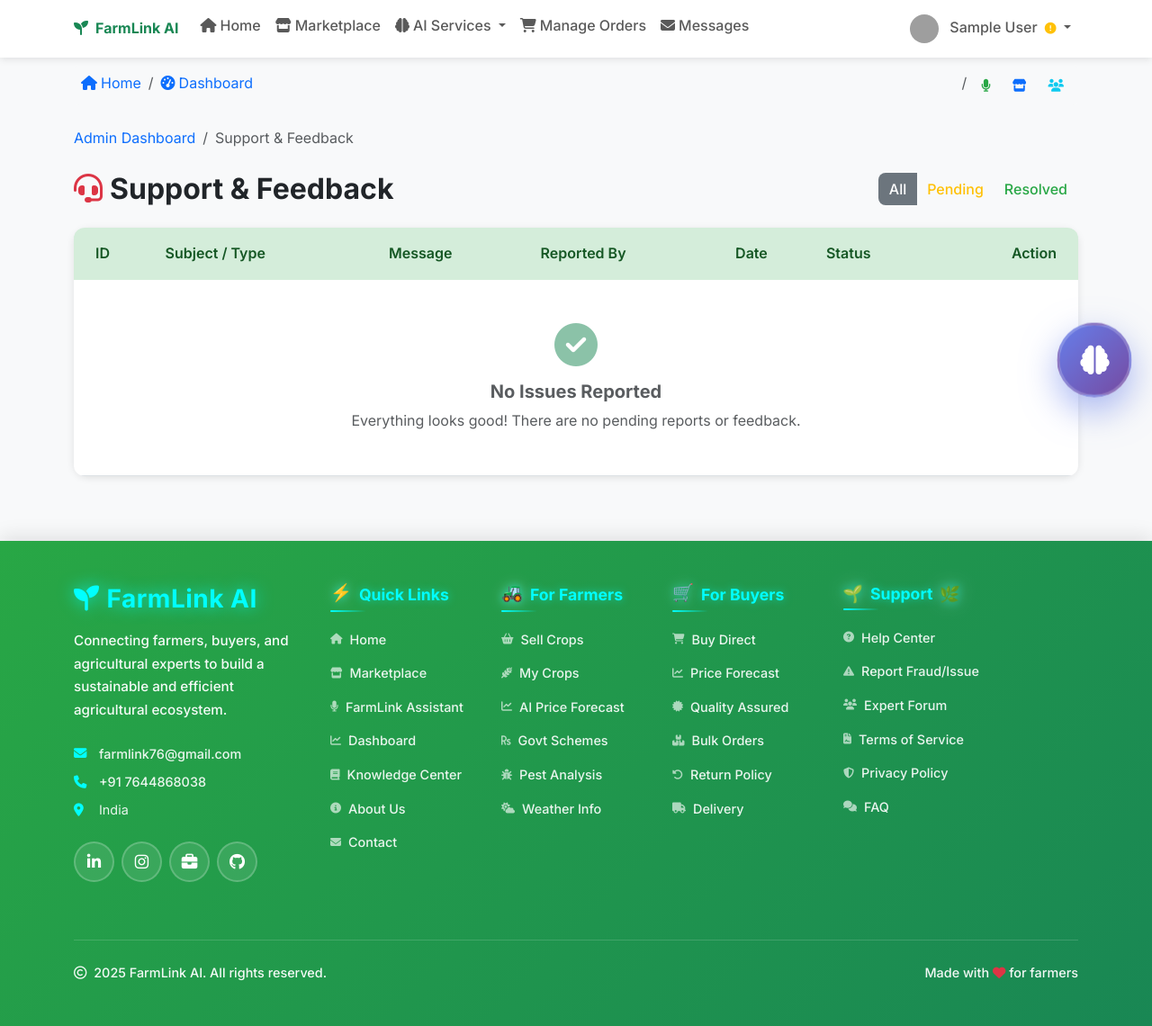
After one commit to Dipendra2003/Farmlink-AI, a Flask app: page /admin/support in a window 1280 px wide. The commit adds this page. Shown: the whole page at 90% size. Run offline with Flask 3, Linux system fonts and the light colour scheme; the visitor is signed in with stand-in values (Sample User, id 1); data that the repository does not hold is empty; some libraries are stand-ins or nearby versions; grey boxes are pictures that could not be loaded.

Commit message:
support and report update

```diff
--- a/routes.py
+++ b/routes.py
@@ -49,6 +49,26 @@ Sent at: {datetime.now().strftime('%Y-%m-%d %H:%M:%S')}
             # Send admin notification
             mail.send(admin_msg)
 
+            # Save to Database as well
+            from models import Feedback, User
+            user_id = current_user.id if current_user.is_authenticated else None
+
+            if not user_id:
+                admin_user = User.query.filter_by(role='admin').first()
+                if admin_user:
+                    user_id = admin_user.id
+
+            if user_id:
+                db_message = f"Sender Name: {form.name.data}\nSender Email: {form.email.data}\n\n{form.message.data}"
+                feedback = Feedback(
+                    subject=f"Contact Us: {form.subject.data}",
+                    message=db_message,
+                    user_id=user_id
+                )
+                db.session.add(feedback)
+                db.session.commit()
+
+            flash('Your message has been sent successfully. We will get back to you soon!', 'success')
             # Send confirmation to user
             user_msg = FlaskMailMessage(
                 subject="Thank you for contacting FarmLink AI",
@@ -108,9 +128,27 @@ def return_policy():
     return render_template('pages/return_policy.html')
 
 @app.route('/report-issue', methods=['GET', 'POST'])
+@login_required
 def report_issue():
     if request.method == 'POST':
-        flash('Your issue has been reported successfully. Our team will look into it.', 'success')
+        issue_type = request.form.get('issue_type', 'Other')
+        order_id = request.form.get('order_id', '').strip()
+        description = request.form.get('description', '')
+
+        subject = f"Report Issue: {issue_type.title()}"
+        if order_id:
+            subject += f" (Order: {order_id})"
+
+        from models import Feedback
+        report = Feedback(
+            subject=subject,
+            message=description,
+            user_id=current_user.id
+        )
+        db.session.add(report)
+        db.session.commit()
+
+        flash('Your issue has been reported successfully. Our admin team will look into it.', 'success')
         return redirect(url_for('report_issue'))
     return render_template('pages/report_issue.html')
 
@@ -533,6 +571,42 @@ def buyer_dashboard():
                          nearby_crops=nearby_crops,
                          total_spent=total_spent,
                          pending_ratings=pending_ratings)
+
+@app.route('/admin/support')
+@login_required
+@admin_required
+def admin_support():
+    from models import Feedback
+    status_filter = request.args.get('status', 'all')
+    page = request.args.get('page', 1, type=int)
+
+    query = Feedback.query
+    if status_filter != 'all':
+        query = query.filter_by(status=status_filter)
+
+    feedbacks = query.order_by(
+        db.case(
+            (Feedback.status == 'pending', 0),
+            else_=1
+        ),
+        Feedback.created_at.desc()
+    ).paginate(page=page, per_page=10, error_out=False)
+
+    return render_template('admin/support.html', feedbacks=feedbacks, current_filter=status_filter)
+
+@app.route('/admin/support/<int:id>/resolve', methods=['POST'])
+@login_required
+@admin_required
+def admin_support_resolve(id):
+    from models import Feedback
+    from datetime import datetime
+    feedback = Feedback.query.get_or_404(id)
+    feedback.status = 'resolved'
+    feedback.responded_at = datetime.utcnow()
+    feedback.responded_by = current_user.id
+    db.session.commit()
+    flash('Issue marked as resolved.', 'success')
+    return redirect(url_for('admin_support'))
 
 @app.route('/admin/dashboard')
 @login_required
--- /dev/null
+++ b/templates/admin/support.html
@@ -0,0 +1,160 @@
+{% extends "base.html" %}
+
+{% block title %}Support & Feedback - Admin Dashboard{% endblock %}
+
+{% block content %}
+<div class="container py-4">
+    <!-- Breadcrumb -->
+    <nav aria-label="breadcrumb" class="mb-4">
+        <ol class="breadcrumb">
+            <li class="breadcrumb-item"><a href="{{ url_for('admin_dashboard') }}" class="text-decoration-none">Admin Dashboard</a></li>
+            <li class="breadcrumb-item active" aria-current="page">Support & Feedback</li>
+        </ol>
+    </nav>
+
+    <!-- Header and Filter -->
+    <div class="d-flex flex-column flex-md-row justify-content-between align-items-md-center mb-4 gap-3">
+        <h2 class="fw-bold mb-0">
+            <i class="fas fa-headset text-danger me-2"></i>Support & Feedback
+        </h2>
+        <div class="btn-group" role="group">
+            <a href="{{ url_for('admin_support', status='all') }}" class="btn btn-outline-secondary {% if current_filter == 'all' %}active{% endif %}">All</a>
+            <a href="{{ url_for('admin_support', status='pending') }}" class="btn btn-outline-warning {% if current_filter == 'pending' %}active{% endif %}">Pending</a>
+            <a href="{{ url_for('admin_support', status='resolved') }}" class="btn btn-outline-success {% if current_filter == 'resolved' %}active{% endif %}">Resolved</a>
+        </div>
+    </div>
+
+    <!-- Table Card -->
+    <div class="card border-0 shadow-sm rounded-4">
+        <div class="card-body p-0">
+            <div class="table-responsive">
+                <table class="table table-hover align-middle mb-0">
+                    <thead class="table-light">
+                        <tr>
+                            <th class="ps-4 py-3">ID</th>
+                            <th class="py-3">Subject / Type</th>
+                            <th class="py-3">Message</th>
+                            <th class="py-3">Reported By</th>
+                            <th class="py-3">Date</th>
+                            <th class="py-3">Status</th>
+                            <th class="pe-4 py-3 text-end">Action</th>
+                        </tr>
+                    </thead>
+                    <tbody>
+                        {% if feedbacks.items %}
+                            {% for fb in feedbacks.items %}
+                            <tr>
+                                <td class="ps-4 fw-bold">#{{ fb.id }}</td>
+                                <td class="fw-medium text-dark">{{ fb.subject }}</td>
+                                <td>
+                                    <button type="button" class="btn btn-sm btn-link text-decoration-none p-0 text-start text-truncate" style="max-width: 250px;" data-bs-toggle="modal" data-bs-target="#msgModal{{ fb.id }}">
+                                        {{ fb.message }}
+                                    </button>
+                                </td>
+                                <td>
+                                    <div class="d-flex align-items-center">
+                                        <img src="https://ui-avatars.com/api/?name={{ fb.user.full_name }}&background=e9ecef&color=495057&size=30" class="rounded-circle me-2" alt="Avatar">
+                                        <div class="small">
+                                            <div class="fw-bold">{{ fb.user.full_name }}</div>
+                                            <div class="text-muted" style="font-size: 0.75rem;">{{ fb.user.email }}</div>
+                                        </div>
+                                    </div>
+                                </td>
+                                <td>
+                                    <small class="text-muted">{{ fb.created_at.strftime('%d %b %Y, %I:%M %p') }}</small>
+                                </td>
+                                <td>
+                                    {% if fb.status == 'pending' %}
+                                        <span class="badge bg-warning bg-opacity-10 text-warning px-2 py-1"><i class="fas fa-clock me-1"></i>Pending</span>
+                                    {% else %}
+                                        <span class="badge bg-success bg-opacity-10 text-success px-2 py-1"><i class="fas fa-check-circle me-1"></i>Resolved</span>
+                                    {% endif %}
+                                </td>
+                                <td class="pe-4 text-end">
+                                    {% if fb.status == 'pending' %}
+                                        <form method="POST" action="{{ url_for('admin_support_resolve', id=fb.id) }}" class="d-inline">
+                                            <input type="hidden" name="csrf_token" value="{{ csrf_token() }}">
+                                            <button type="submit" class="btn btn-sm btn-success rounded-pill" onclick="return confirm('Mark this issue as resolved?')">
+                                                Resolve
+                                            </button>
+                                        </form>
+                                    {% else %}
+                                        <button class="btn btn-sm btn-light rounded-pill disabled">Resolved</button>
+                                    {% endif %}
+                                </td>
+                            </tr>
+
+                            <!-- Message Modal -->
+                            <div class="modal fade" id="msgModal{{ fb.id }}" tabindex="-1" aria-hidden="true">
+                                <div class="modal-dialog">
+                                    <div class="modal-content rounded-4 border-0">
+                                        <div class="modal-header bg-light border-0">
+                                            <h5 class="modal-title fw-bold"><i class="fas fa-envelope-open-text me-2"></i>Report Details #{{ fb.id }}</h5>
+                                            <button type="button" class="btn-close" data-bs-dismiss="modal" aria-label="Close"></button>
+                                        </div>
+                                        <div class="modal-body p-4">
+                                            <div class="mb-3">
+                                                <small class="text-muted d-block mb-1">Subject</small>
+                                                <div class="fw-bold">{{ fb.subject }}</div>
+                                            </div>
+                                            <div class="mb-3">
+                                                <small class="text-muted d-block mb-1">Reported By</small>
+                                                <div>{{ fb.user.full_name }} ({{ fb.user.email }})</div>
+                                            </div>
+                                            <div>
+                                                <small class="text-muted d-block mb-1">Full Message</small>
+                                                <div class="p-3 bg-light rounded-3" style="white-space: pre-wrap;">{{ fb.message }}</div>
+                                            </div>
+                                        </div>
+                                        <div class="modal-footer border-0">
+                                            <button type="button" class="btn btn-secondary rounded-pill" data-bs-dismiss="modal">Close</button>
+                                        </div>
+                                    </div>
+                                </div>
+                            </div>
+                            {% endfor %}
+                        {% else %}
+                            <tr>
+                                <td colspan="7" class="text-center py-5">
+                                    <div class="text-muted">
+                                        <i class="fas fa-check-circle fa-3x mb-3 text-success opacity-50"></i>
+                                        <h5 class="fw-bold">No Issues Reported</h5>
+                                        <p class="mb-0">Everything looks good! There are no pending reports or feedback.</p>
+                                    </div>
+                                </td>
+                            </tr>
+                        {% endif %}
+                    </tbody>
+                </table>
+            </div>
+
+            <!-- Pagination -->
+            {% if feedbacks.pages > 1 %}
+            <div class="card-footer bg-white border-top-0 p-4">
+                <nav aria-label="Page navigation">
+                    <ul class="pagination justify-content-center mb-0">
+                        <li class="page-item {% if not feedbacks.has_prev %}disabled{% endif %}">
+                            <a class="page-link" href="{{ url_for('admin_support', page=feedbacks.prev_num, status=current_filter) if feedbacks.has_prev else '#' }}">Previous</a>
+                        </li>
+
+                        {% for page_num in feedbacks.iter_pages(left_edge=1, right_edge=1, left_current=1, right_current=2) %}
+                            {% if page_num %}
+                                <li class="page-item {% if page_num == feedbacks.page %}active{% endif %}">
+                                    <a class="page-link" href="{{ url_for('admin_support', page=page_num, status=current_filter) }}">{{ page_num }}</a>
+                                </li>
+                            {% else %}
+                                <li class="page-item disabled"><span class="page-link">...</span></li>
+                            {% endif %}
+                        {% endfor %}
+
+                        <li class="page-item {% if not feedbacks.has_next %}disabled{% endif %}">
+                            <a class="page-link" href="{{ url_for('admin_support', page=feedbacks.next_num, status=current_filter) if feedbacks.has_next else '#' }}">Next</a>
+                        </li>
+                    </ul>
+                </nav>
+            </div>
+            {% endif %}
+        </div>
+    </div>
+</div>
+{% endblock %}
--- a/templates/dashboard/admin.html
+++ b/templates/dashboard/admin.html
@@ -202,6 +202,12 @@
                             <a href="{{ url_for('admin_kyc_verification') }}" class="btn btn-warning w-100 py-3">
                                 <i class="fas fa-id-card fa-2x d-block mb-2"></i>
                                 <span class="fw-bold">KYC Verification</span>
+                            </a>
+                        </div>
+                        <div class="col-md-3">
+                            <a href="{{ url_for('admin_support') }}" class="btn btn-danger w-100 py-3">
+                                <i class="fas fa-headset fa-2x d-block mb-2"></i>
+                                <span class="fw-bold">Support & Feedback</span>
                             </a>
                         </div>
                     </div>
```
Also changed, not shown: templates/pages/report_issue.html (+17 -12 lines), templates/pages/testing_mode.html (+18 -7 lines).
